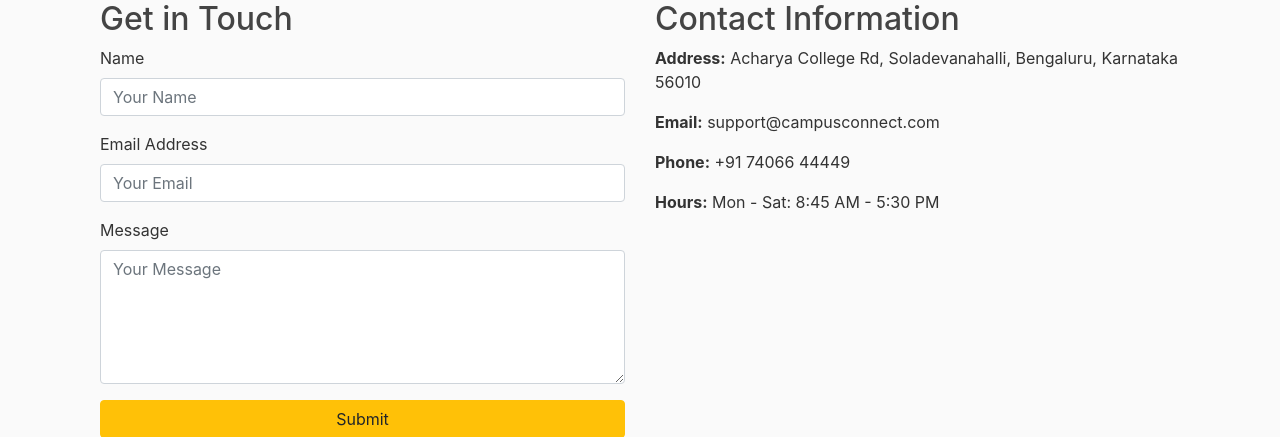
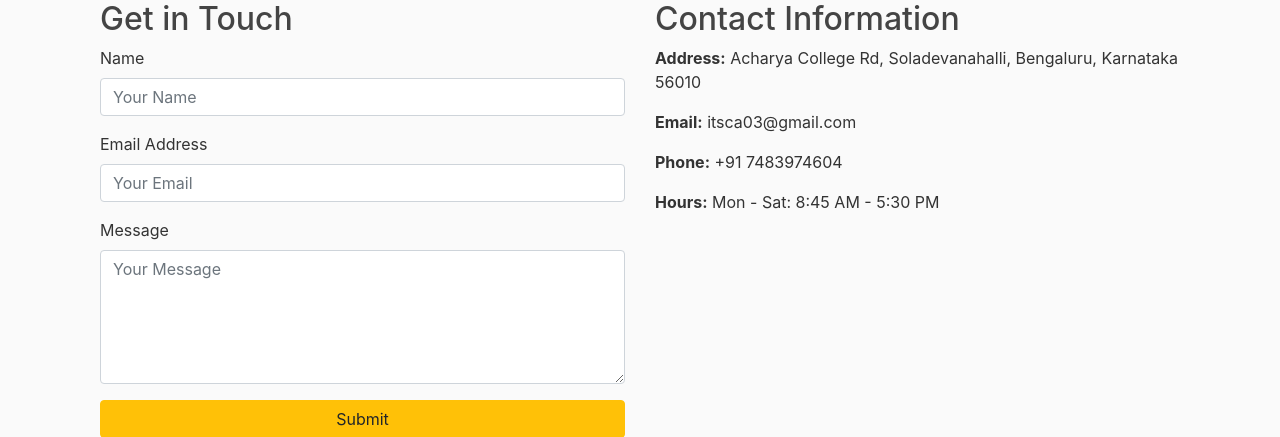
Before and after one commit to AshishDayal7/campus_connect, a Django app: page /contact/ in a window 1280 px wide. Shown: the part 813-1250 px from the top of the page. Run offline with Django 5.2, Linux system fonts and the light colour scheme.

Commit message:
removed unecessary files

```diff
--- a/bulletin/templates/bulletin/contact.html
+++ b/bulletin/templates/bulletin/contact.html
@@ -1,5 +1,4 @@
 {% extends "bulletin/base.html" %}
-
 {% block content %}
 {% load static %}
 {% block image %}
@@ -121,11 +120,11 @@
                   </li>
                   <li class="mb-3">
                       <i class="bi bi-envelope-fill text-warning"></i>
-                      <strong>Email:</strong> support@campusconnect.com
+                      <strong>Email:</strong> itsca03@gmail.com
                   </li>
                   <li class="mb-3">
                       <i class="bi bi-phone-fill text-warning"></i>
-                      <strong>Phone:</strong> +91 74066 44449
+                      <strong>Phone:</strong> +91 7483974604
                   </li>
                   <li class="mb-3">
                       <i class="bi bi-clock-fill text-warning"></i>
```
Also changed, not shown: 1 other file.
